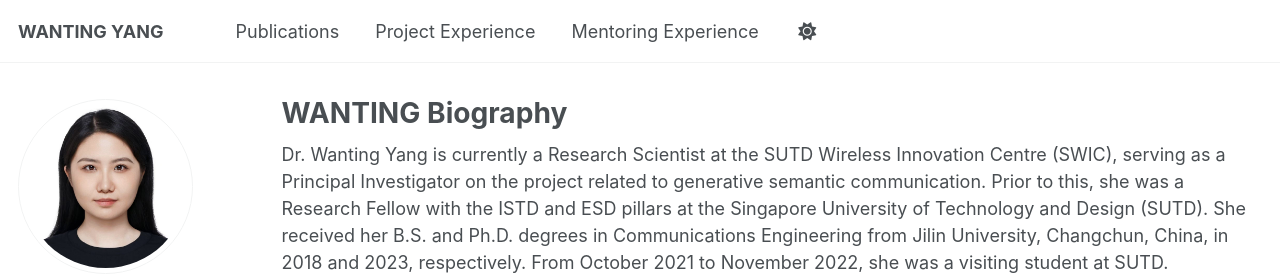
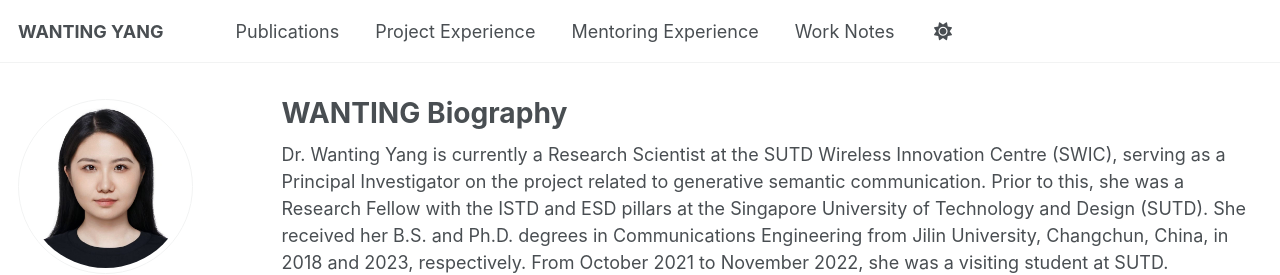
Before and after one commit to wty2011jl/wty2011jl.github.io, a Jekyll site: the page built from _pages/about.md, in a window 1280 px wide. Shown: the top 275 px of the page. Built offline with Jekyll 4.4.1, drawn with Linux system fonts in a browser that asks for light colours; some web fonts are replaced; a script that is not in the unit is left out.

Commit message:
Update navigation.yml

```diff
--- a/_data/navigation.yml
+++ b/_data/navigation.yml
@@ -17,6 +17,9 @@ main:
   - title: "Mentoring Experience"
     url: /mentoring-experience/
 
+  - title: "Work Notes"
+    url: /work-notes/
+
   # - title: "Portfolio"
   #   url: /portfolio/
 
```
